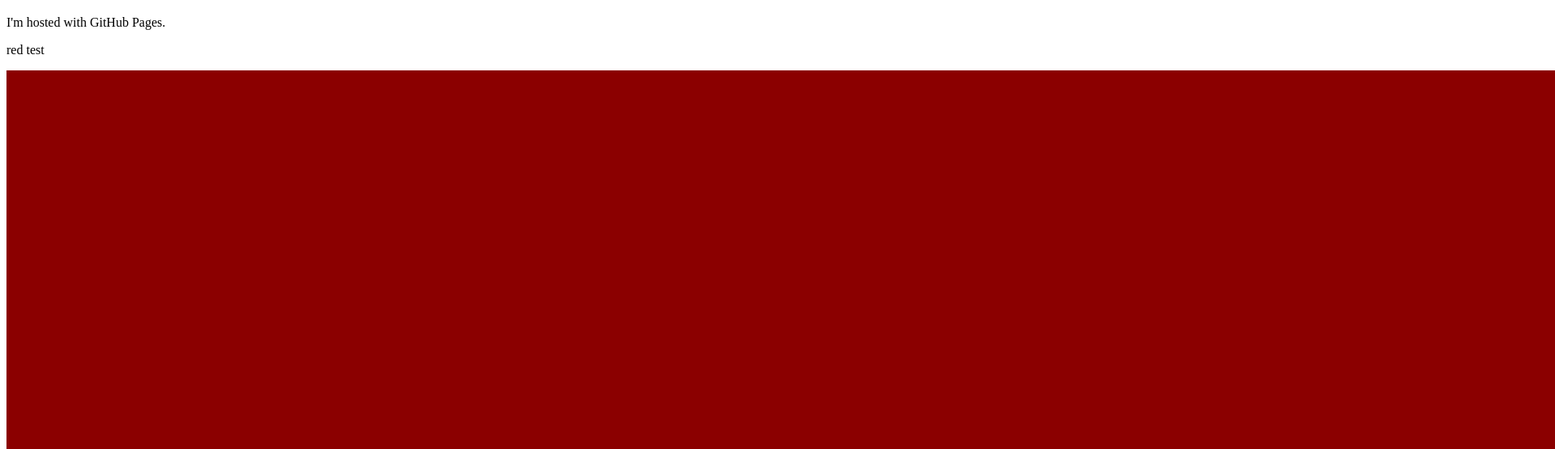
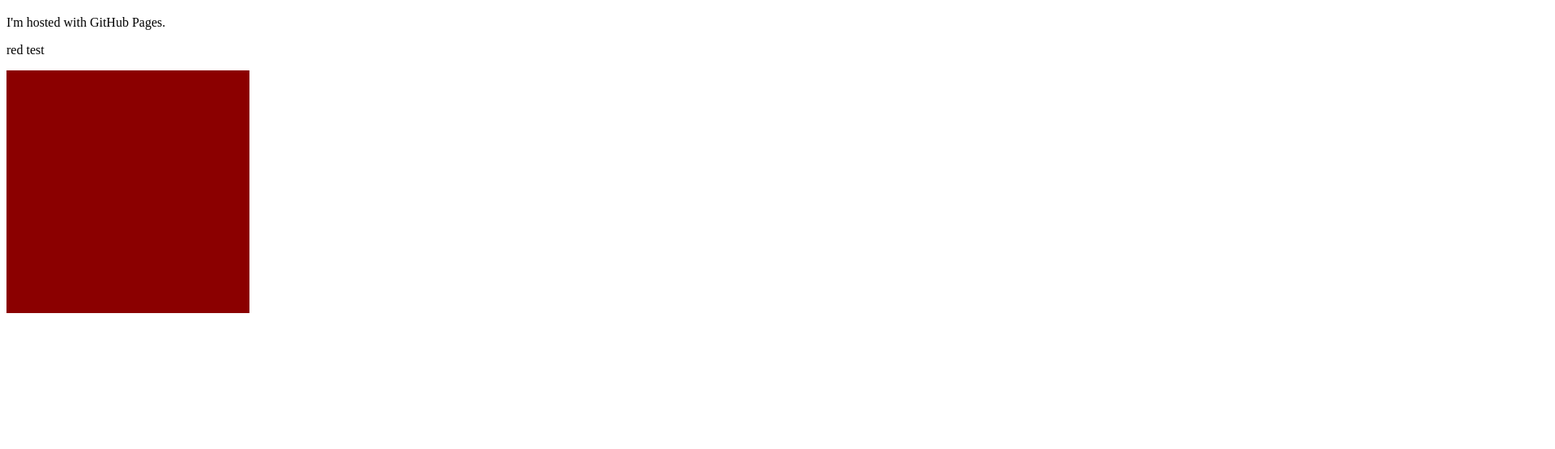
Before and after one commit to PossiblyRandom/possiblyrandom.github.io, a plain HTML site: page index.html in a window 1280 px wide. Shown: the part 61-616 px from the top of the page at 81% size, 1920 px wide, since content can reach past the window. Drawn offline with Linux system fonts and the light colour scheme.

Commit message:
size change test

```diff
--- a/index.html
+++ b/index.html
@@ -11,6 +11,6 @@
 <h1>Hello World</h1>
 <p>I'm hosted with GitHub Pages.</p>
 <p>red test</p>
-<img src="red_test.png">
+<img src="red_test.png" alt="Whoops! The image couldn't be displayed" width="300" height="300">
 </body>
 </html>
```
